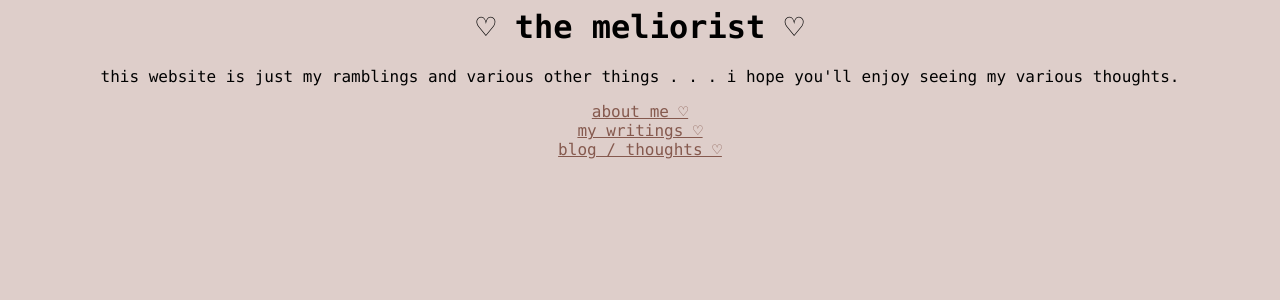
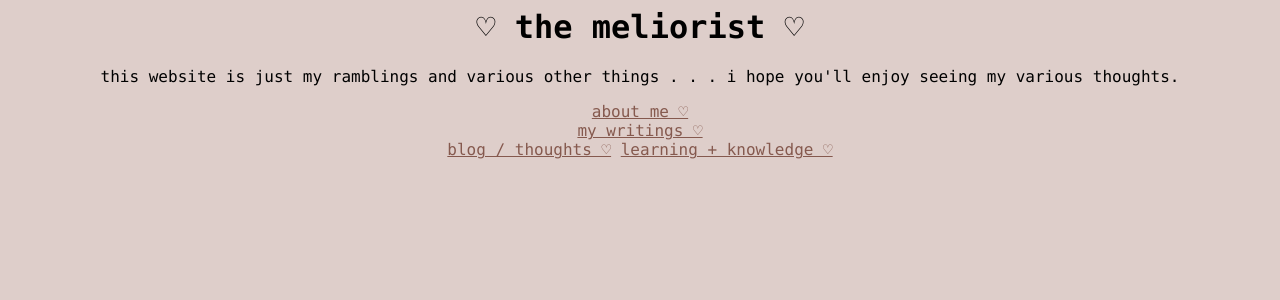
Before and after one commit to the-meliorist/the-meliorist.github.io, a Jekyll site: the page index.html, which Jekyll copies as it is, in a window 1280 px wide. Shown: the top 300 px of the page. Built offline with Jekyll 4.4.1, drawn with Linux system fonts in a browser that asks for light colours.

Commit message:
Update index.html

```diff
--- a/index.html
+++ b/index.html
@@ -15,3 +15,4 @@ body {
      <a href="about.html" style="color:#85594e"> about me ♡</a> <br>
       <a href="writings.html" style="color:#85594e"> my writings ♡</a> <br>
       <a href="blog.html" style="color:#85594e"> blog / thoughts ♡</a>
+      <a href="blog.html" style="color:#85594e"> learning + knowledge ♡</a>
```
